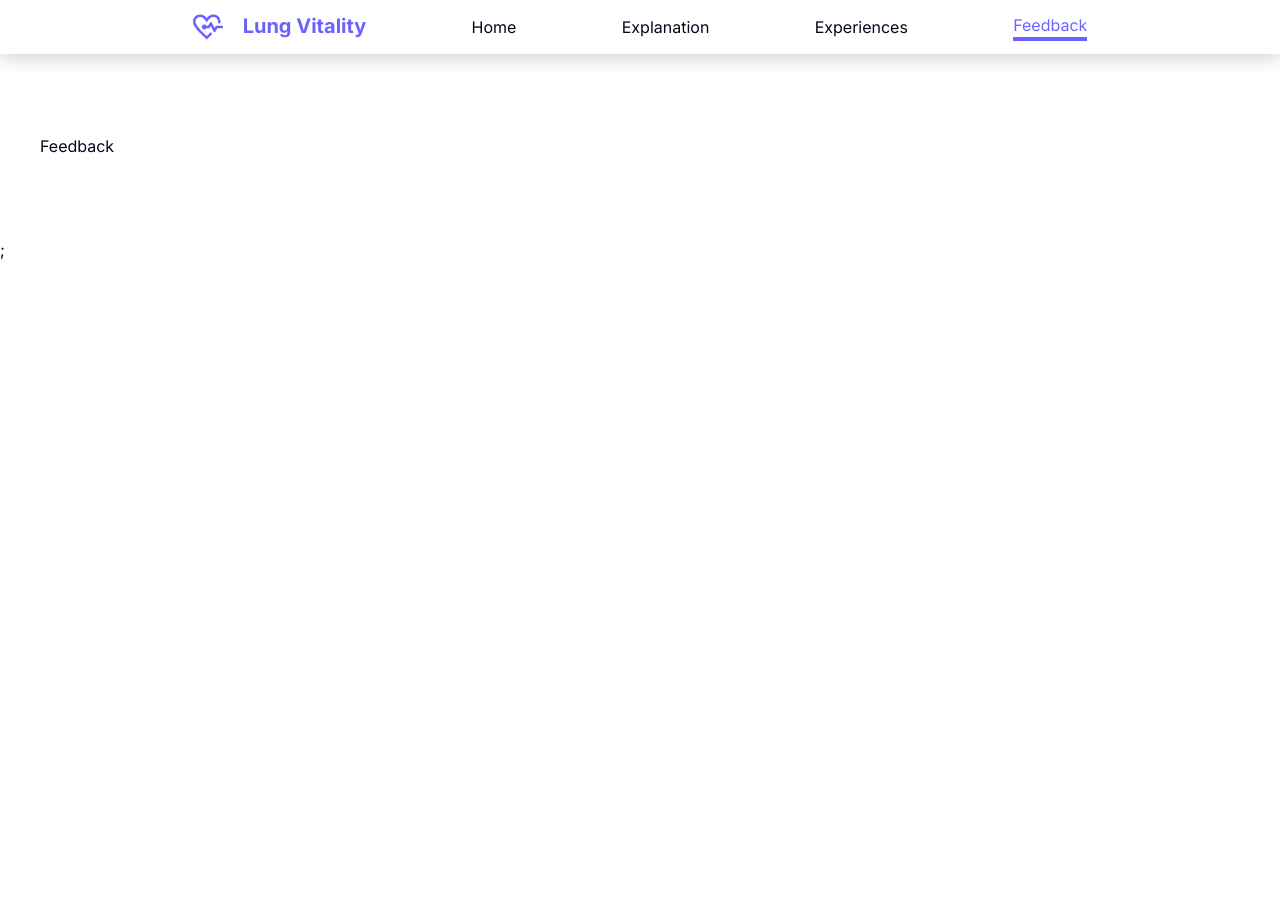
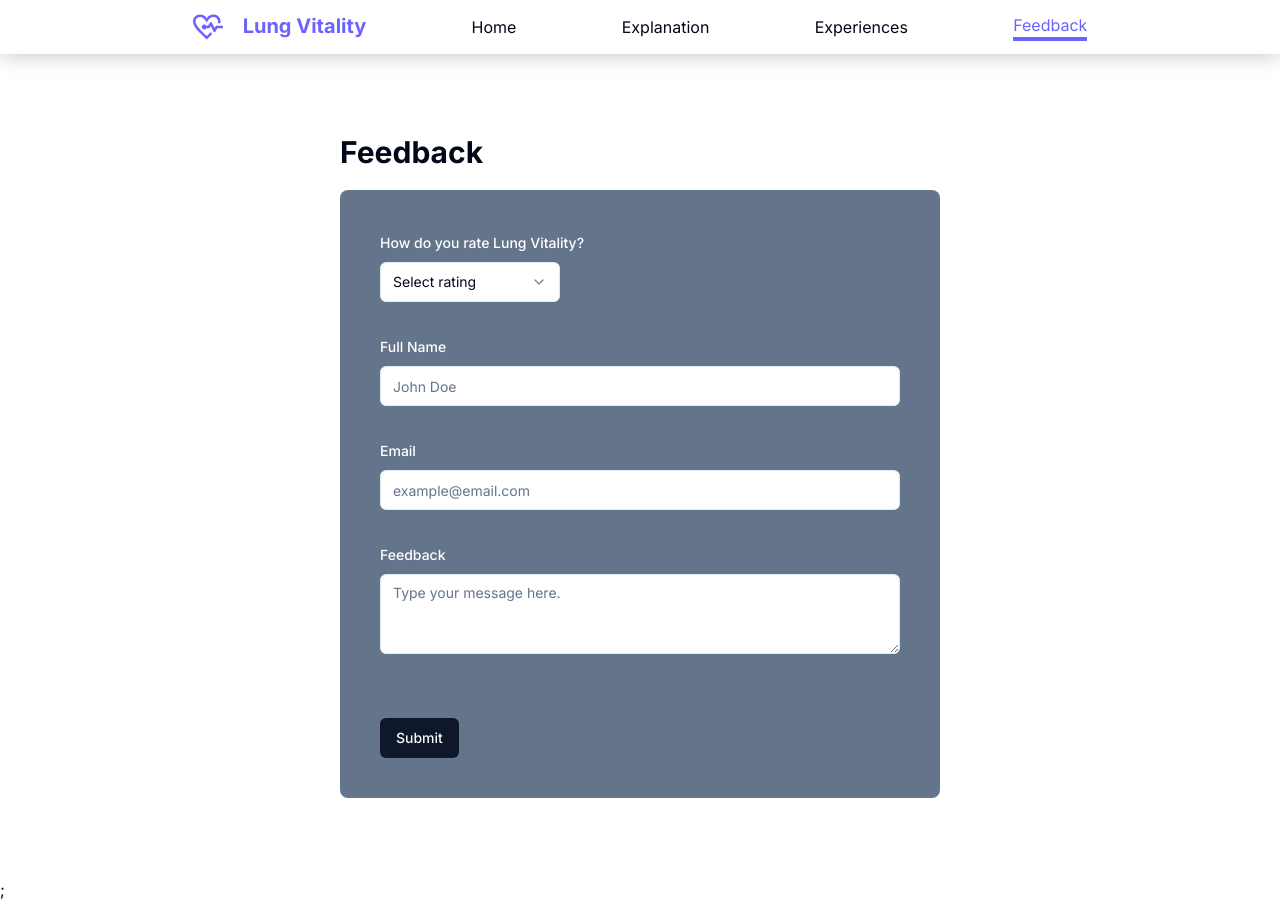
Before and after one commit to Qloozen/HCAID, a Next.js app in the folder lung-vitality/: page /feedback in a window 1280 px wide. Before the commit the page ends 800 px from the top, so only its background shows below. Built offline with nearby package versions, Linux system fonts and the light colour scheme.

Commit message:
added simple feedback components

```diff
--- a/lung-vitality/src/app/(main)/feedback/page.tsx
+++ b/lung-vitality/src/app/(main)/feedback/page.tsx
@@ -1,9 +1,139 @@
-import React from "react";
+"use client";
+
+import { Button } from "@/components/ui/button";
+import {
+  Form,
+  FormControl,
+  FormField,
+  FormItem,
+  FormLabel,
+  FormMessage,
+} from "@/components/ui/form";
+import { Input } from "@/components/ui/input";
+import {
+  Select,
+  SelectContent,
+  SelectItem,
+  SelectTrigger,
+  SelectValue,
+} from "@/components/ui/select";
+import { Textarea } from "@/components/ui/textarea";
+import { zodResolver } from "@hookform/resolvers/zod";
+import React, { useState } from "react";
+import { useForm } from "react-hook-form";
+import * as z from "zod";
 
 type Props = {};
 
+const formSchema = z.object({
+  rating: z.enum(["1", "2", "3", "4", "5"]),
+  fullName: z.string().min(2),
+  email: z.string().email(),
+  feedback: z.string().min(10),
+});
+
 const Feedback = (props: Props) => {
-  return <div>Feedback</div>;
+  const [message, setMessage] = useState("");
+
+  const form = useForm<z.infer<typeof formSchema>>({
+    resolver: zodResolver(formSchema),
+  });
+
+  function onSubmit(values: z.infer<typeof formSchema>) {
+    console.log(values);
+    setMessage("Sending feedback...");
+    setTimeout(() => {
+      setMessage("Feedback sent!");
+    }, 1500);
+  }
+
+  return (
+    <div className="m-auto w-1/2">
+      <h1 className="mb-5 text-3xl font-bold">Feedback</h1>
+      <div className="rounded-lg bg-slate-500 p-10">
+        <Form {...form}>
+          <form onSubmit={form.handleSubmit(onSubmit)} className="space-y-8">
+            <FormField
+              control={form.control}
+              name="rating"
+              render={({ field }) => (
+                <FormItem>
+                  <FormLabel className="text-white">
+                    How do you rate Lung Vitality?
+                  </FormLabel>
+                  <Select
+                    onValueChange={field.onChange}
+                    defaultValue={field.value}
+                  >
+                    <FormControl>
+                      <SelectTrigger className="w-[180px]">
+                        <SelectValue placeholder="Select rating" />
+                      </SelectTrigger>
+                    </FormControl>
+                    <SelectContent>
+                      {["1", "2", "3", "4", "5"].map((item) => (
+                        <SelectItem key={item} value={item}>
+                          {item}
+                        </SelectItem>
+                      ))}
+                    </SelectContent>
+                  </Select>
+
+                  <FormMessage />
+                </FormItem>
+              )}
+            />
+            <FormField
+              control={form.control}
+              name="fullName"
+              render={({ field }) => (
+                <FormItem>
+                  <FormLabel className="text-white">Full Name</FormLabel>
+                  <FormControl>
+                    <Input placeholder="John Doe" {...field} />
+                  </FormControl>
+                  <FormMessage />
+                </FormItem>
+              )}
+            />
+
+            <FormField
+              control={form.control}
+              name="email"
+              render={({ field }) => (
+                <FormItem>
+                  <FormLabel className="text-white">Email</FormLabel>
+                  <FormControl>
+                    <Input placeholder="example@email.com" {...field} />
+                  </FormControl>
+                  <FormMessage />
+                </FormItem>
+              )}
+            />
+
+            <FormField
+              control={form.control}
+              name="feedback"
+              render={({ field }) => (
+                <FormItem>
+                  <FormLabel className="text-white">Feedback</FormLabel>
+                  <FormControl>
+                    <Textarea
+                      {...field}
+                      placeholder="Type your message here."
+                    />
+                  </FormControl>
+                  <FormMessage />
+                </FormItem>
+              )}
+            />
+            <p className="text-white">{message}</p>
+            <Button type="submit">Submit</Button>
+          </form>
+        </Form>
+      </div>
+    </div>
+  );
 };
 
 export default Feedback;
--- /dev/null
+++ b/lung-vitality/src/components/ui/textarea.tsx
@@ -0,0 +1,24 @@
+import * as React from "react"
+
+import { cn } from "@/lib/utils"
+
+export interface TextareaProps
+  extends React.TextareaHTMLAttributes<HTMLTextAreaElement> {}
+
+const Textarea = React.forwardRef<HTMLTextAreaElement, TextareaProps>(
+  ({ className, ...props }, ref) => {
+    return (
+      <textarea
+        className={cn(
+          "flex min-h-[80px] w-full rounded-md border border-input bg-background px-3 py-2 text-sm ring-offset-background placeholder:text-muted-foreground focus-visible:outline-none focus-visible:ring-2 focus-visible:ring-ring focus-visible:ring-offset-2 disabled:cursor-not-allowed disabled:opacity-50",
+          className
+        )}
+        ref={ref}
+        {...props}
+      />
+    )
+  }
+)
+Textarea.displayName = "Textarea"
+
+export { Textarea }
```
